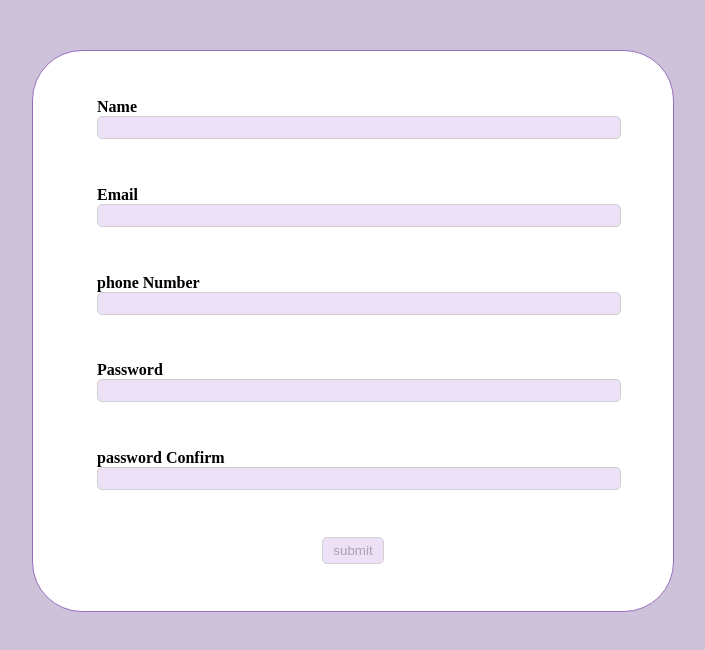
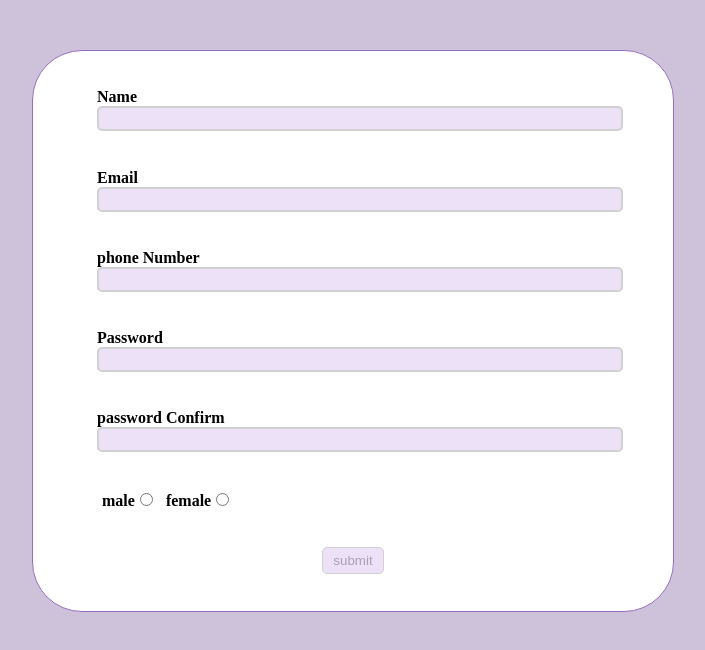
Before and after one commit to ZahraNejati79/form-validation, a React (Create React App) app: page / in a window 1280 px wide. Shown: the top 650 px of the page, without its empty margins (287-992 px from the left). Built offline with nearby package versions, Linux system fonts and the light colour scheme.

Commit message:
radio button

```diff
--- a/src/App.css
+++ b/src/App.css
@@ -22,20 +22,23 @@
   align-items: center;
 }
 
-.container div {
+.formControl {
   width: 80%;
   display: flex;
   flex-direction: column;
   justify-content: center;
   align-items: flex-start;
 }
-.container input {
+input[type="text"],
+input[type="password"],
+input[type="email"] {
   padding: 3px 5px;
   width: 100%;
   background-color: rgb(236, 225, 247);
-  border: 1px solid rgb(209, 209, 209);
+  border: 2px solid rgb(209, 209, 209);
   border-radius: 5px;
 }
+
 .container label {
   font-weight: 700;
 }
@@ -50,9 +53,18 @@ button:focus {
   background-color: rgb(174, 126, 219);
 }
 input:focus {
-  border: 1px solid rgb(151, 110, 189);
+  border: 2px solid rgb(151, 110, 189);
   outline: none;
 }
 .error {
   color: rgb(206, 26, 26);
 }
+.radio {
+  width: 100%;
+  display: flex;
+  justify-content: flex-start;
+  padding-left: 5px;
+}
+.male {
+  margin-right: 10px;
+}
--- a/src/components/SingUpForm.jsx
+++ b/src/components/SingUpForm.jsx
@@ -62,8 +62,11 @@ const SingUpForm = () => {
     <div className="container">
       <form onSubmit={formik.handleSubmit}>
         <div className="formControl">
-          <label htmlFor="name">Name</label>
+          <label htmlFor="name" htmlFor="name">
+            Name
+          </label>
           <input
+            id="name"
             type="text"
             {...formik.getFieldProps("name")}
             // onChange={formik.handleChange}
@@ -80,6 +83,7 @@ const SingUpForm = () => {
         <div className="formControl">
           <label htmlFor="email">Email</label>
           <input
+            id="email"
             type="text"
             // onChange={formik.handleChange}
             // value={formik.values.email}
@@ -96,6 +100,7 @@ const SingUpForm = () => {
         <div className="formControl">
           <label htmlFor="phoneNumber">phone Number</label>
           <input
+            id="phoneNumber"
             type="text"
             {...formik.getFieldProps("phoneNumber")}
             name="phoneNumber"
@@ -107,6 +112,7 @@ const SingUpForm = () => {
         <div className="formControl">
           <label htmlFor="password">Password</label>
           <input
+            id="password"
             name="password"
             type="text"
             // onChange={formik.handleChange}
@@ -120,9 +126,10 @@ const SingUpForm = () => {
             <div className="error">{formik.errors.password}</div>
           )}
         </div>
-        <div className="passwordConfirm">
-          <label htmlFor="phoneNumber">password Confirm</label>
+        <div className="passwordConfirm formControl">
+          <label htmlFor="passwordConfirm">password Confirm</label>
           <input
+            id="passwordConfirm"
             type="text"
             {...formik.getFieldProps("passwordConfirm")}
             name="passwordConfirm"
@@ -131,6 +138,34 @@ const SingUpForm = () => {
             <div className="error">{formik.errors.passwordConfirm}</div>
           )}
         </div>
+
+        <div className="formControl">
+          <div className="radio">
+            <div className="male">
+              <label htmlFor="0">male</label>
+              <input
+                type="radio"
+                id="0"
+                value="0"
+                onChange={formik.handleChange}
+                name="gender"
+                checked={formik.values.gender === "0"}
+              />
+            </div>
+            <div className="female">
+              <label htmlFor="1">female</label>
+              <input
+                type="radio"
+                id="1"
+                value="1"
+                onChange={formik.handleChange}
+                name="gender"
+                checked={formik.values.gender === "1"}
+              />
+            </div>
+          </div>
+        </div>
+
         <button type="submit" disabled={!formik.isValid}>
           submit
         </button>
```
